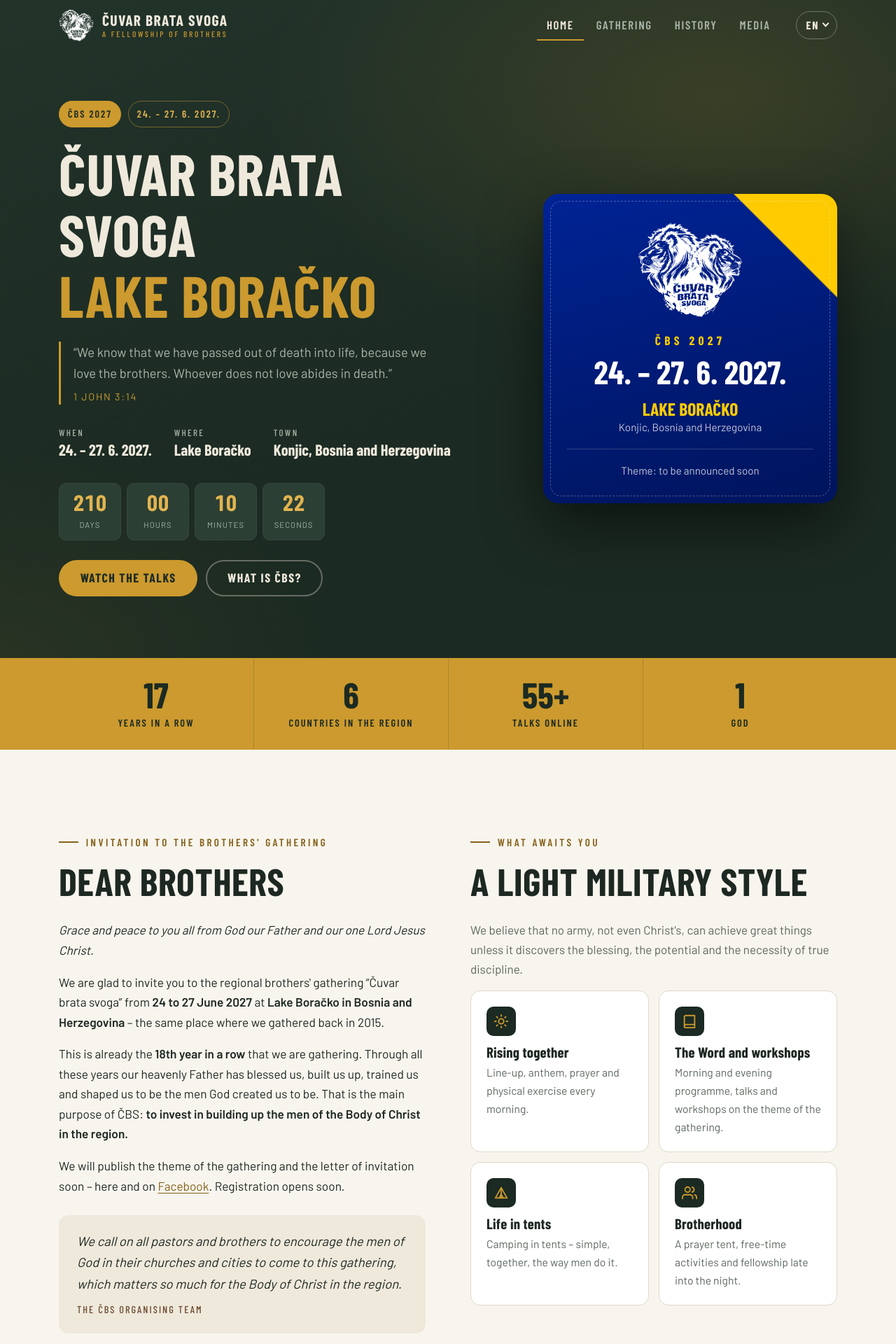
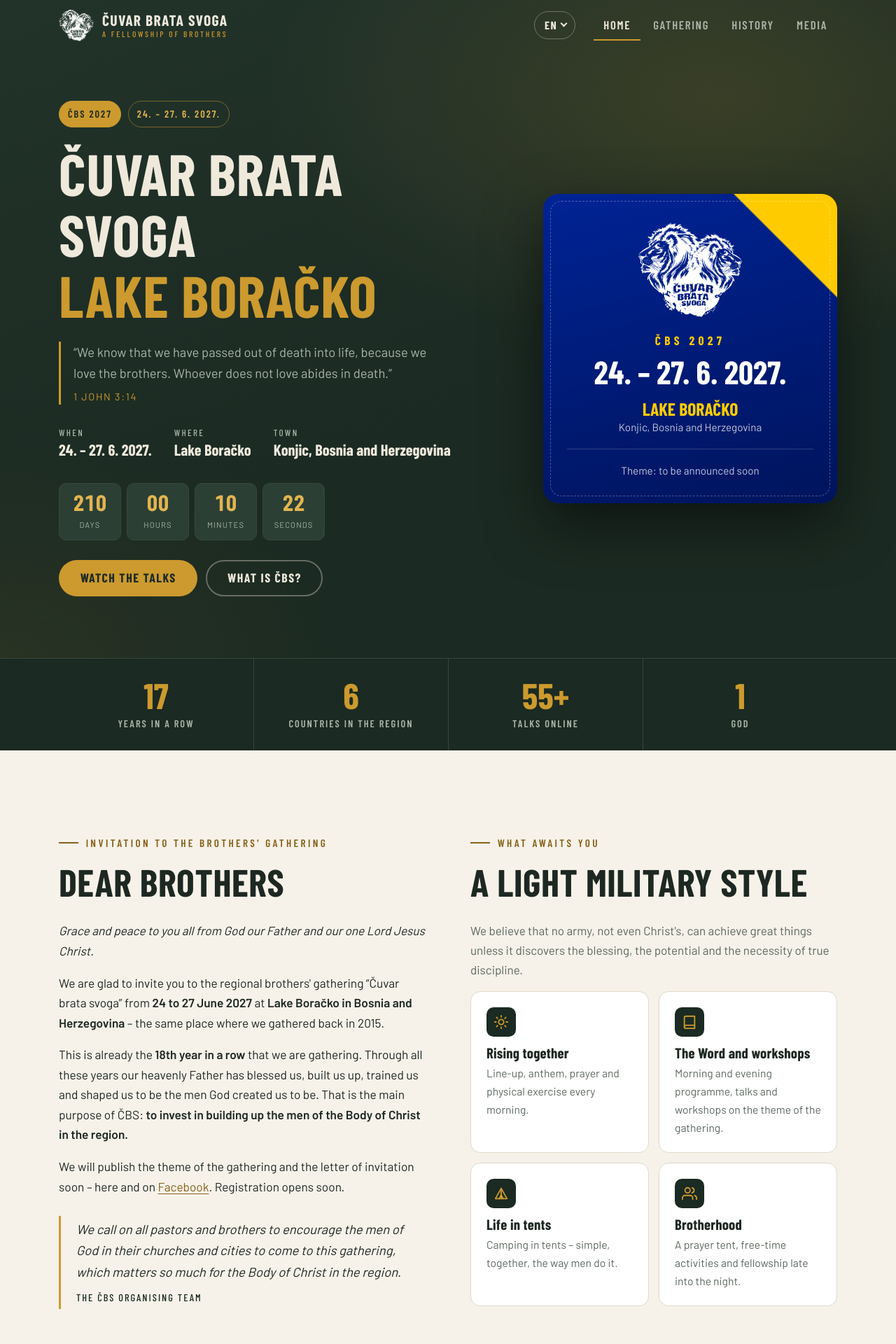
Before and after one commit to sakicant/cuvarbratasvoga, a PHP site: page /index.php in a window 1280 px wide. Shown: the top 1920 px of the page at 70% size. Run offline with PHP 8.4, Linux system fonts and the light colour scheme; some web fonts are replaced.

Commit message:
Language switcher at start of menu; fewer colours (pine, ochre, one cream)
- Stats bar dark with ochre numbers instead of a full ochre block
- One cream for all light sections; accents on light use pine instead of bark brown
- Quote uses a simple ochre line

Co-Authored-By: Claude Opus 5.5 <noreply@anthropic.com>

```diff
--- a/assets/css/style.css
+++ b/assets/css/style.css
@@ -5,7 +5,7 @@
   --ink-2: #22332a;
   --ink-3: #2b3f34;
   --bone: #efe9dc;
-  --paper: #f8f5ee;
+  --paper: #f6f2e9;
   --text: #1e2822;
   --muted: #5d685f;
   --muted-dark: #a9b4a8;
@@ -14,7 +14,7 @@
   --gold: #cc9a2e;
   --gold-2: #e2b450;
   --gold-deep: #85621a;
-  --bark: #6b4a2f;
+  --bark: #1b2a22;   /* manje boja: naglasci na svijetlom = borova zelena */
   --footer: #0e1311;
   --sea: #1e6db0;
   --radius: 14px;
@@ -91,12 +91,12 @@ p { margin: 0 0 1em; }
 .brand img { width: 50px; height: auto; }
 .site-header .wrap { justify-content: flex-start; }
 .site-header .brand { margin-right: auto; }
-.site-header .nav { order: 1; }
-.site-header .lang { order: 2; }
+.site-header .nav { order: 2; }
+.site-header .lang { order: 1; }
 .site-header .menu-btn { order: 3; }
 
 /* izbornik jezika */
-.lang { position: relative; margin-left: 6px; }
+.lang { position: relative; margin-right: 10px; }
 .lang summary { list-style: none; cursor: pointer; font-family: var(--display); font-weight: 700; font-size: 1rem; letter-spacing: .1em; color: var(--bone); border: 1px solid rgba(239,233,220,.35); border-radius: 999px; padding: 6px 12px 6px 14px; display: flex; align-items: center; gap: 6px; }
 .lang summary::-webkit-details-marker { display: none; }
 .lang summary::after { content: ""; width: 7px; height: 7px; border-right: 2px solid currentColor; border-bottom: 2px solid currentColor; transform: translateY(-2px) rotate(45deg); }
@@ -139,7 +139,7 @@ p { margin: 0 0 1em; }
 .dark a:not(.btn) { color: var(--gold-2); }
 .section { padding: clamp(64px, 9vw, 112px) 0; }
 .section-head { margin-bottom: 44px; }
-.bone { background: var(--bone); }
+.bone { background: var(--paper); }
 
 /* ---------- hero ---------- */
 .hero {
@@ -189,16 +189,16 @@ p { margin: 0 0 1em; }
 }
 
 /* ---------- traka sa statistikom ---------- */
-.stats { background: var(--gold); color: var(--ink); }
+.stats { background: var(--ink); color: var(--bone); border-top: 1px solid var(--line-dark); }
 .stats .wrap { display: grid; grid-template-columns: repeat(4, 1fr); }
-.stat { padding: 26px 16px; text-align: center; border-left: 1px solid rgba(27,42,34,.18); }
+.stat { padding: 26px 16px; text-align: center; border-left: 1px solid var(--line-dark); }
 .stat:first-child { border-left: 0; }
-.stat b { display: block; font-family: var(--display); font-weight: 800; font-size: clamp(2.2rem, 5vw, 3.2rem); line-height: 1; }
-.stat span { font-family: var(--display); font-weight: 600; letter-spacing: .14em; text-transform: uppercase; font-size: .9rem; }
+.stat b { display: block; font-family: var(--display); font-weight: 800; font-size: clamp(2.2rem, 5vw, 3.2rem); line-height: 1; color: var(--gold); }
+.stat span { font-family: var(--display); font-weight: 600; letter-spacing: .14em; text-transform: uppercase; font-size: .9rem; color: var(--muted-dark); }
 @media (max-width: 700px) {
   .stats .wrap { grid-template-columns: 1fr 1fr; padding: 0; }
   .stat:nth-child(3) { border-left: 0; }
-  .stat:nth-child(n+3) { border-top: 1px solid rgba(27,42,34,.18); }
+  .stat:nth-child(n+3) { border-top: 1px solid var(--line-dark); }
 }
 
 /* ---------- poziv / o okupljanju ---------- */
@@ -206,7 +206,7 @@ p { margin: 0 0 1em; }
 @media (max-width: 900px) { .split { grid-template-columns: 1fr; gap: 36px; } }
 .prose p { font-size: 1.08rem; }
 .prose blockquote {
-  margin: 28px 0; padding: 22px 26px; background: var(--bone); border-radius: var(--radius);
+  margin: 28px 0; padding: 4px 0 4px 22px; background: none; border-left: 3px solid var(--gold); border-radius: 0;
   font-size: 1.15rem; font-style: italic; position: relative;
 }
 .prose blockquote cite { display: block; margin-top: 10px; font-style: normal; font-family: var(--display); letter-spacing: .14em; text-transform: uppercase; font-size: .9rem; color: var(--bark); }
```
